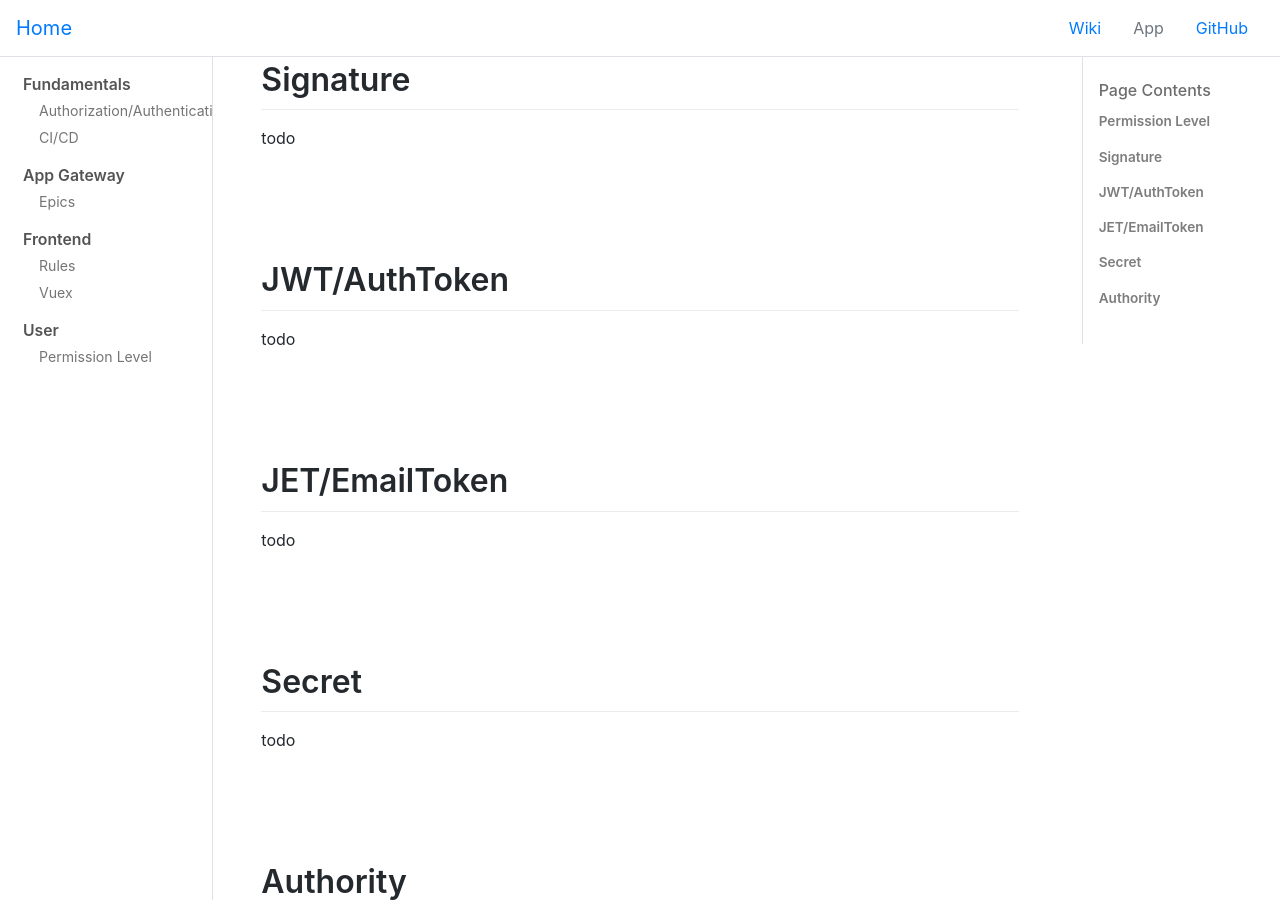
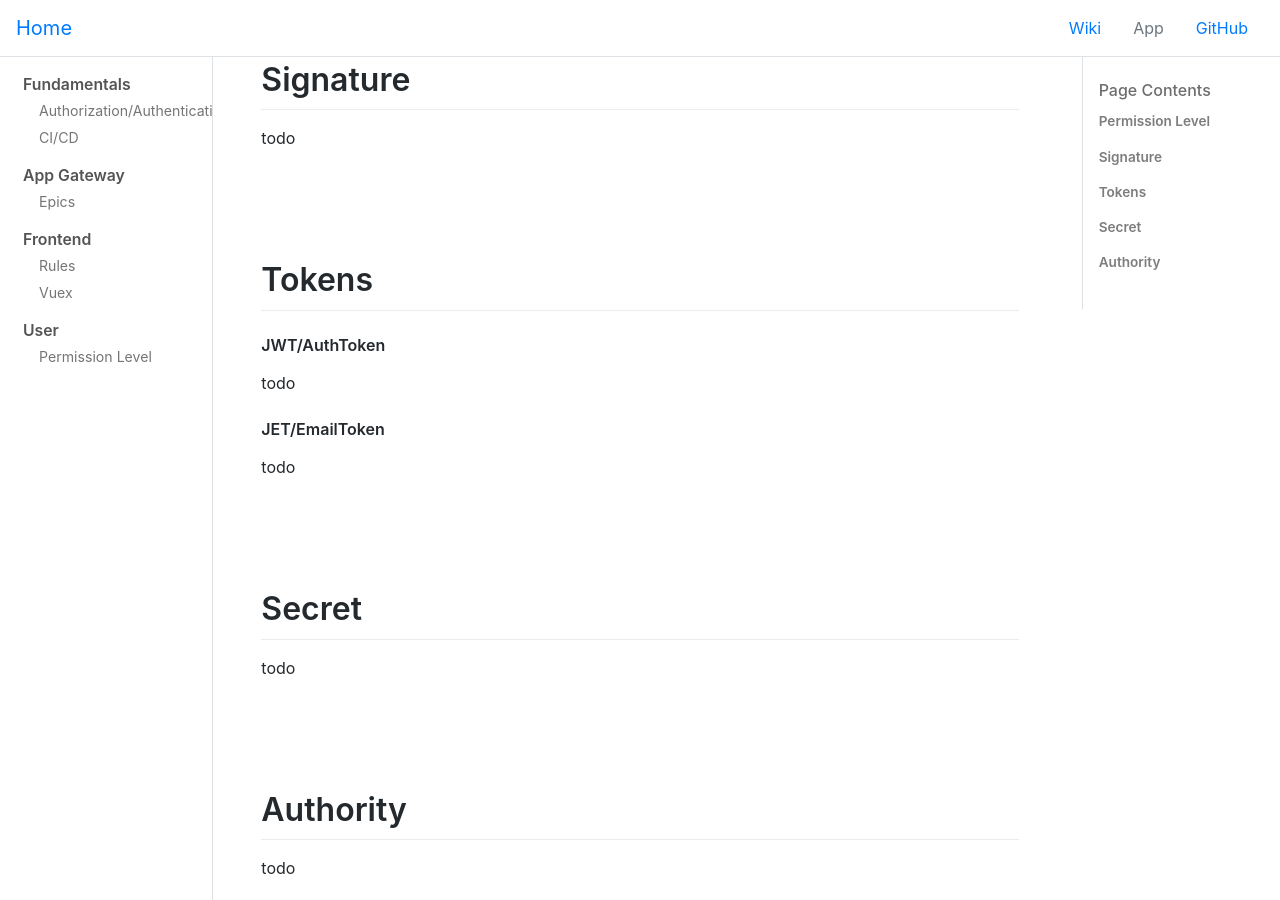
Before and after one commit to hwsc-org/hwsc-org.github.io, a Jekyll site: the page built from wikis/fundamentals/authority.md, in a window 1280 px wide and 900 px high, scrolled down 477 px. Built offline with Jekyll 4.4.1, drawn with Linux system fonts in a browser that asks for light colours; comment, search, counter and statistics services are not loaded.

Commit message:
Fix Token header

```diff
--- a/wikis/fundamentals/authority.md
+++ b/wikis/fundamentals/authority.md
@@ -13,10 +13,11 @@ todo
 ## Signature
 todo
 
-## JWT/AuthToken
+## Tokens
+#### JWT/AuthToken
 todo
 
-## JET/EmailToken
+#### JET/EmailToken
 todo
 
 ## Secret
```
